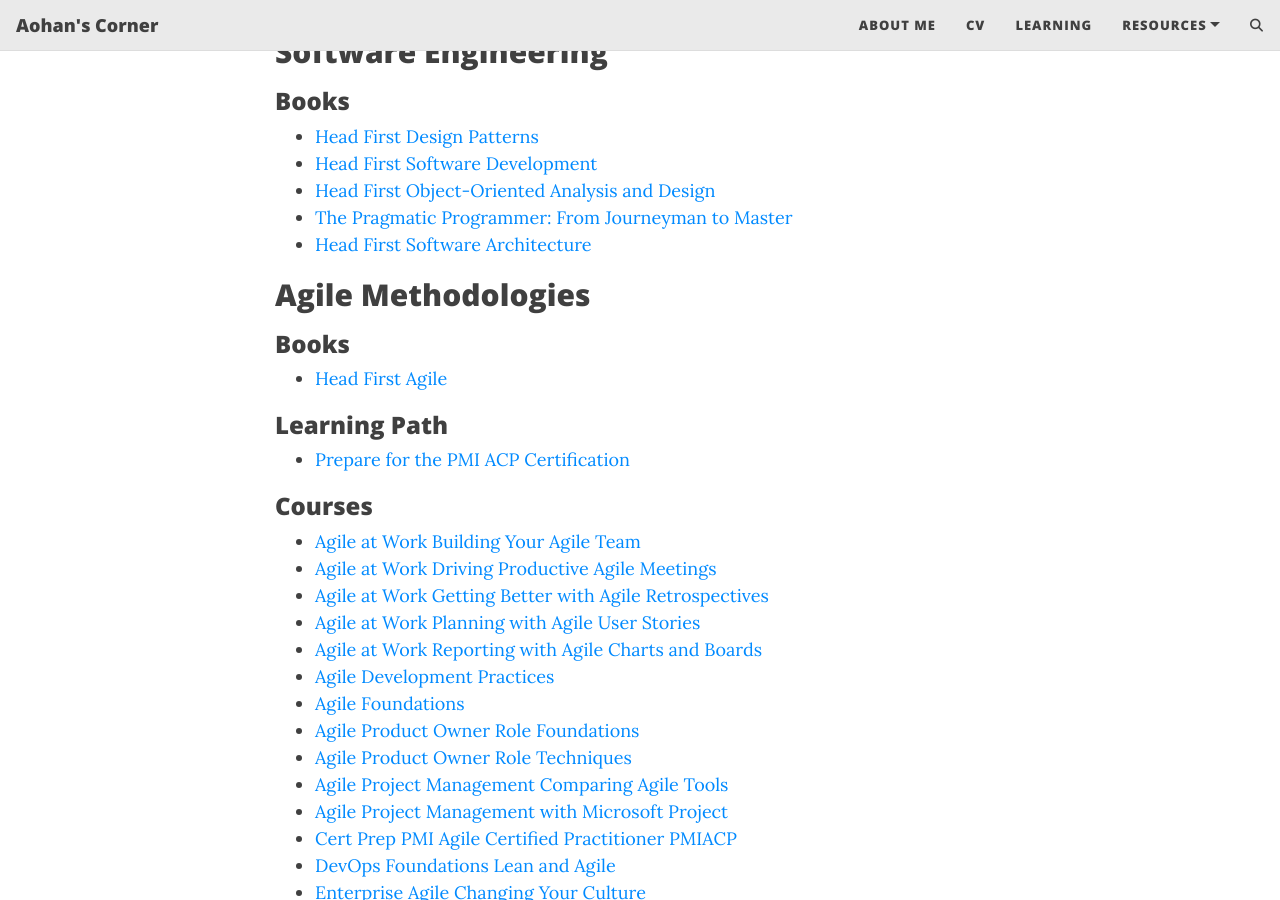
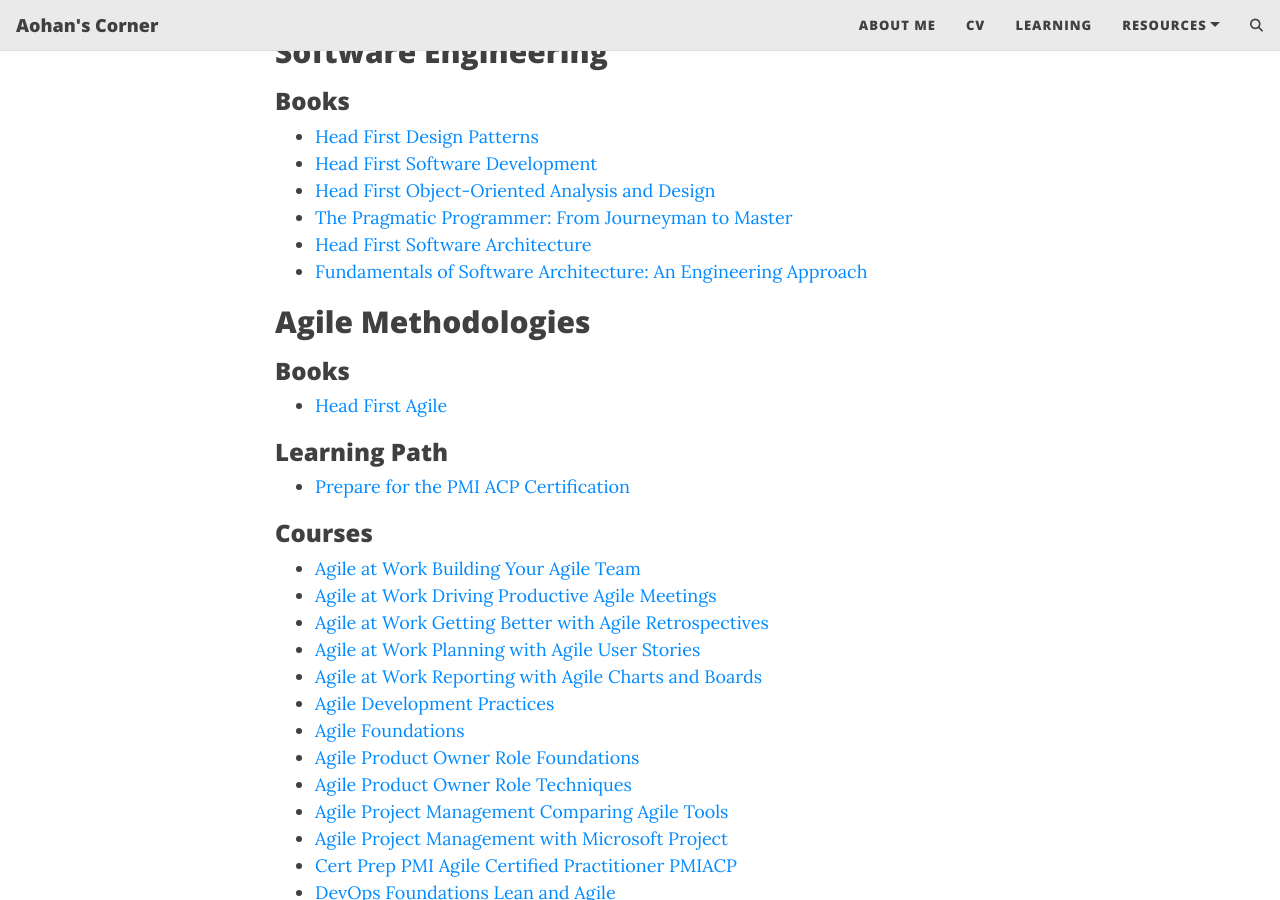
Before and after one commit to heaohan/heaohan.github.io, a Jekyll site: the page built from learning.md, in a window 1280 px wide and 900 px high, scrolled down 2144 px. Built offline with Jekyll 4.4.1, drawn with Linux system fonts in a browser that asks for light colours; comment, search, counter and statistics services are not loaded.

Commit message:
Update learning.md

```diff
--- a/learning.md
+++ b/learning.md
@@ -80,6 +80,7 @@
 - [Head First Object-Oriented Analysis and Design](https://www.goodreads.com/en/book/show/179207.Head_First_Object_Oriented_Analysis_and_Design)
 - [The Pragmatic Programmer: From Journeyman to Master](https://www.goodreads.com/book/show/4099.The_Pragmatic_Programmer)
 - [Head First Software Architecture](https://www.goodreads.com/book/show/171671941-head-first-software-architecture)
+- [Fundamentals of Software Architecture: An Engineering Approach](https://www.goodreads.com/en/book/show/44144493-fundamentals-of-software-architecture)
 
 ## Agile Methodologies
 
```
